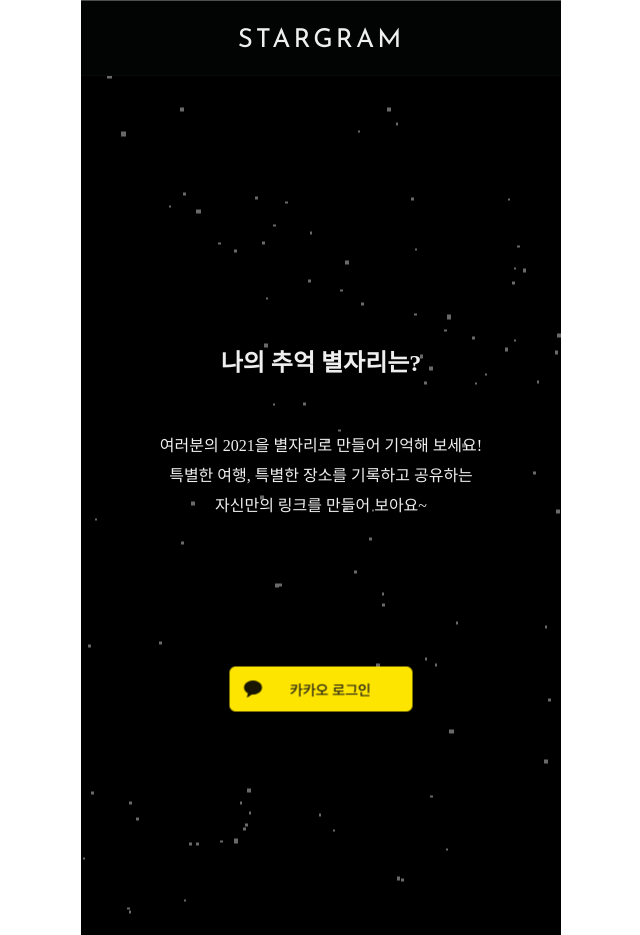
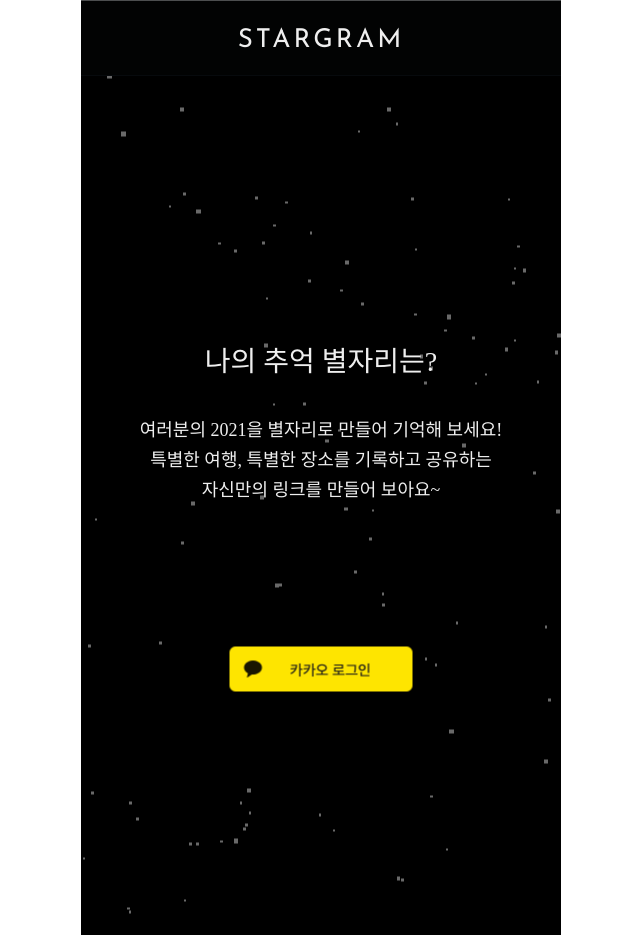
Before and after one commit to LikeLion-CAU-9th/STARGRAM-Django, a Django app: template stargram/main/templates/intro.html in a window 1280 px wide. Shown: the whole page, without its empty margins (319-959 px from the left). Run offline with Django 3.2, Linux system fonts and the light colour scheme; the template is opened without the code that fills it, so the values that code supplies are empty; some libraries are stand-ins or nearby versions; some web fonts are replaced.

Commit message:
feat : intro page

```diff
--- a/stargram/main/static/css/intro.css
+++ b/stargram/main/static/css/intro.css
@@ -6,7 +6,7 @@
   display: inline-block;
   position: absolute;
   left: 50%;
-  bottom: 220px;
+  bottom: 240px;
   transform: translate(-50%, 0);
 }
 
@@ -16,9 +16,14 @@
   top: 46%;
   transform: translate(0, -50%);
   text-align: center;
+  font-family: 'IM_Hyemin-Bold';
+}
+
+.intro-text .intro-title {
+  font-size: 28px;
 }
 
 .intro-text p {
-  font-size: 16px;
+  font-size: 18px;
   line-height: 30px;
 }
--- a/stargram/main/templates/base.html
+++ b/stargram/main/templates/base.html
@@ -11,6 +11,7 @@
   <link href="https://fonts.googleapis.com/css2?family=Josefin+Sans&display=swap" rel="stylesheet">
   <!-- END-OF-FONT -->
   <!-- StyleSheet -->
+  <link rel="stylesheet" href="{% static 'css/font.css' %}">
   <link rel="stylesheet" href="{% static 'css/responsive.css' %}">
   <link rel="stylesheet" href="{% static 'css/style.css' %}">
   <!-- END-OF-StyleSheet -->
--- a/stargram/main/templates/intro.html
+++ b/stargram/main/templates/intro.html
@@ -12,7 +12,7 @@
 {% block contents %}
 <div class="starfall-screen">
   <div class="intro-text">
-    <h1>나의 추억 별자리는?</h1><br>
+    <div class="intro-title">나의 추억 별자리는?</div><br>
     <p>
       여러분의 2021을 별자리로 만들어 기억해 보세요!<br>
       특별한 여행, 특별한 장소를 기록하고 공유하는<br>
```
